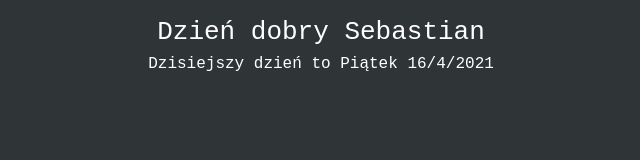
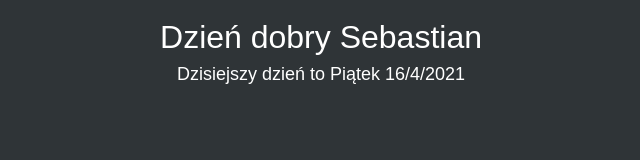
Before and after one commit to wolfort/notion_widget, a plain HTML site: page index.html in a window 1280 px wide. Shown: the whole page, without its empty margins (319-959 px from the left). Drawn offline with Linux system fonts and the light colour scheme.

Commit message:
Update index.html

```diff
--- a/index.html
+++ b/index.html
@@ -3,7 +3,7 @@
     <title>Powitanie</title>
     <style>
 #lbl {
-    font-family: monospace;
+    font-family: Sans-Serif;
     font-size: xx-large;
     color: #ffffff;
     padding: 5px;
```
